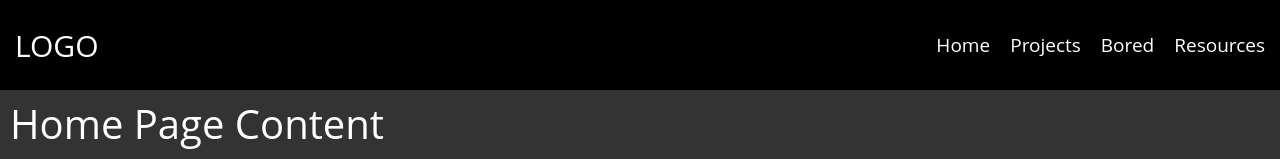
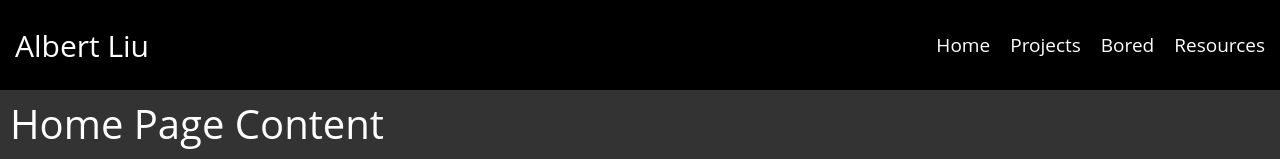
Before and after one commit to A1Liu/webpage, a React (Create React App) app: page / in a window 1280 px wide. Shown: the top 159 px of the page. Built offline with nearby package versions, Linux system fonts and the light colour scheme.

Commit message:
refactoring

```diff
--- a/public/index.html
+++ b/public/index.html
@@ -14,7 +14,7 @@
       work correctly both with client-side routing and a non-root public URL.
       Learn how to configure a non-root public URL by running `npm run build`.
     -->
-    <title>Albert's Homepage</title>
+    <title>Home</title>
   </head>
   <body>
     <noscript>
--- a/src/App.js
+++ b/src/App.js
@@ -7,13 +7,14 @@ import {
 
 
 import './Assets/css/default.min.css';
+import './Assets/css/bored.min.css';
 import Header from './components/headerComponent/header';
 import Footer from './components/footerComponent/footer';
 
 //Pages
 import Homepage from './components/pages/homepage';
 import Projects from  './components/pages/projects';
-import Games from './components/pages/bored';
+import Bored from './components/pages/bored';
 import Resources from  './components/pages/resources';
 
 class App extends Component {
@@ -24,10 +25,10 @@ class App extends Component {
 
 			<Header />
 
-				<Route exact path = '/' component={Homepage} />
-				<Route exact path = '/projects' component={Projects} />
-				<Route exact path = '/bored' component={Games} />
-				<Route exact path = '/resources' component={Resources} />
+			<Route exact path = '/' component={Homepage} />
+			<Route exact path = '/projects' component={Projects} />
+			<Route exact path = '/bored' component={Bored} />
+			<Route exact path = '/resources' component={Resources} />
 
 			<Footer />
 
--- a/src/components/headerComponent/header.js
+++ b/src/components/headerComponent/header.js
@@ -9,7 +9,7 @@ class Header extends Component {
     return (
       <header>
 	  	<div className = "logo">
-			LOGO
+			Albert Liu
 		</div>
 		<nav>
 			<ul>
```
